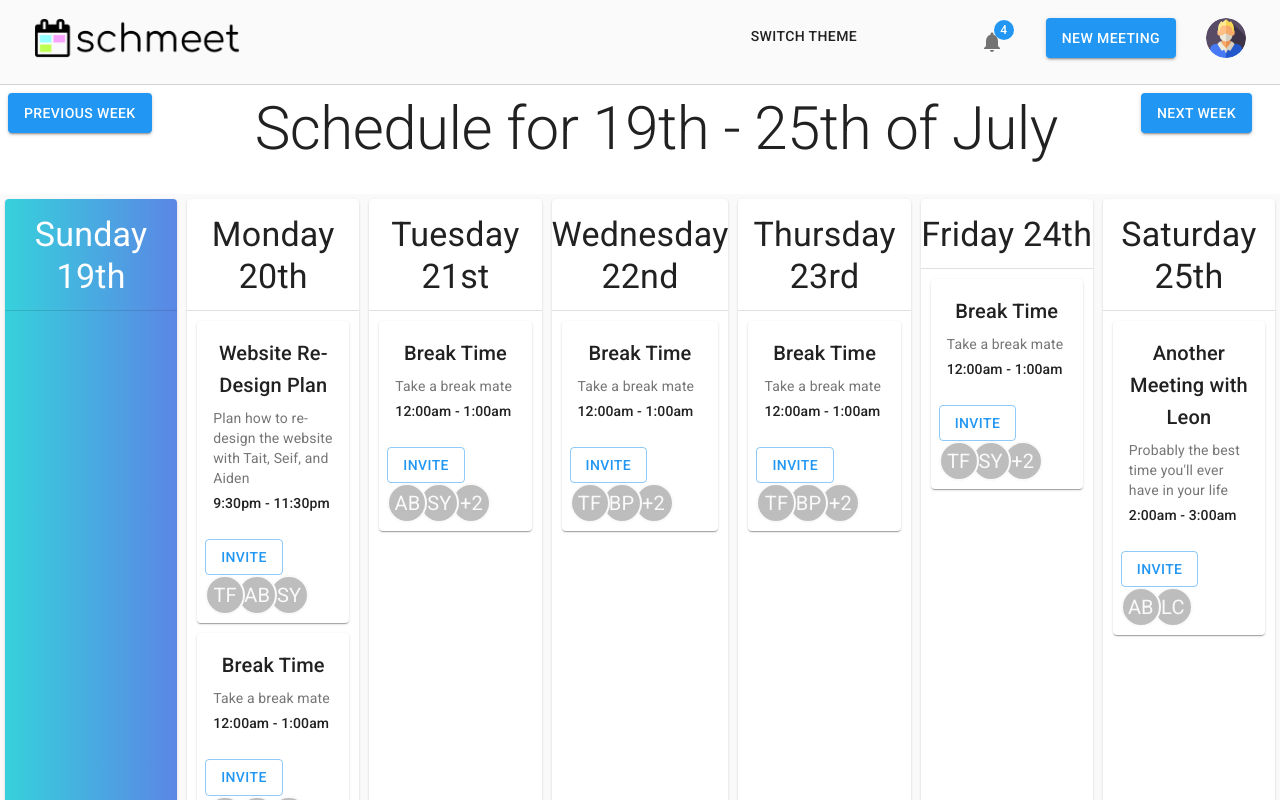
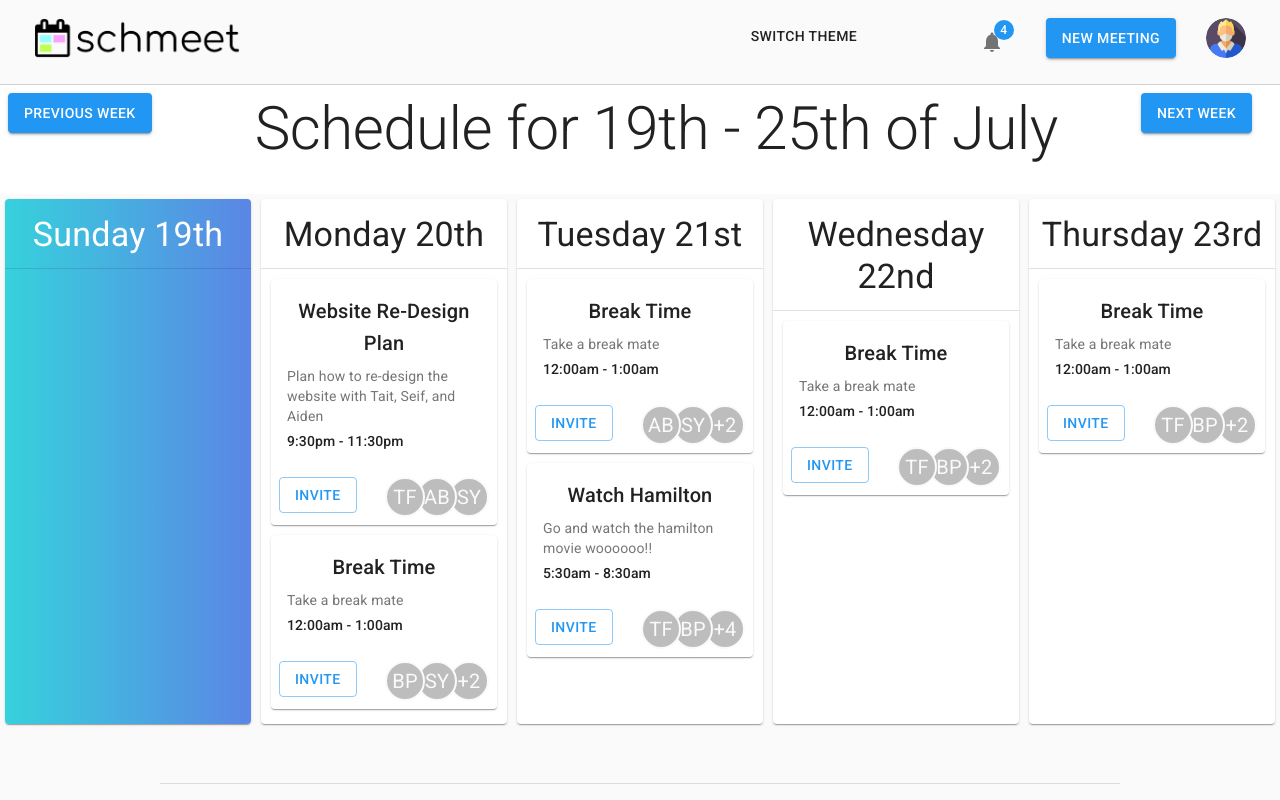
Before and after one commit to Alxjlv/schmeet-frontend, a React (Create React App) app in the folder schmeet-app/: page / in a window 1280 px wide. Shown: the top 800 px of the page. Built offline with nearby package versions, Linux system fonts and the light colour scheme.

Commit message:
Sort events by start time

```diff
--- a/schmeet-app/src/components/HomePage.jsx
+++ b/schmeet-app/src/components/HomePage.jsx
@@ -23,6 +23,15 @@ export default class HomePage extends Component {
 	cardList(day) {
 		return this.state.meetings
 			.filter((meeting) => meeting.startDate.getUTCDay() === day)
+			.sort((a, b) => {
+				if (a.startDate.getTime() === b.startDate.getTime()) {
+					return 0
+				} else if (a.startDate.getTime() <= b.startDate.getTime()) {
+					return -1;
+				} else {
+					return 1;
+				}
+			})
 			.map((meeting) => {
 				return (
 					<MeetingCard meeting={meeting} day={day} style={{ margin: "20px" }} />
@@ -43,7 +52,7 @@ export default class HomePage extends Component {
 	};
 
 	render() {
-		const numColumns = 7;
+		const numColumns = 5;
 		const columns = [];
 		for (let i = 0; i < numColumns; i++) {
 			columns.push(
--- a/schmeet-app/src/demo-data/appointments.js
+++ b/schmeet-app/src/demo-data/appointments.js
@@ -51,8 +51,8 @@ export const appointments = [
 	},
 	{
 		title: "Watch Hamilton",
-		startDate: new Date("2020-07-20T17:30"),
-		endDate: new Date("2020-07-20T20:30"),
+		startDate: new Date("2020-07-21T17:30"),
+		endDate: new Date("2020-07-21T20:30"),
 		location: "Room 1",
 		description: "Go and watch the hamilton movie woooooo!!",
 		link:
```
